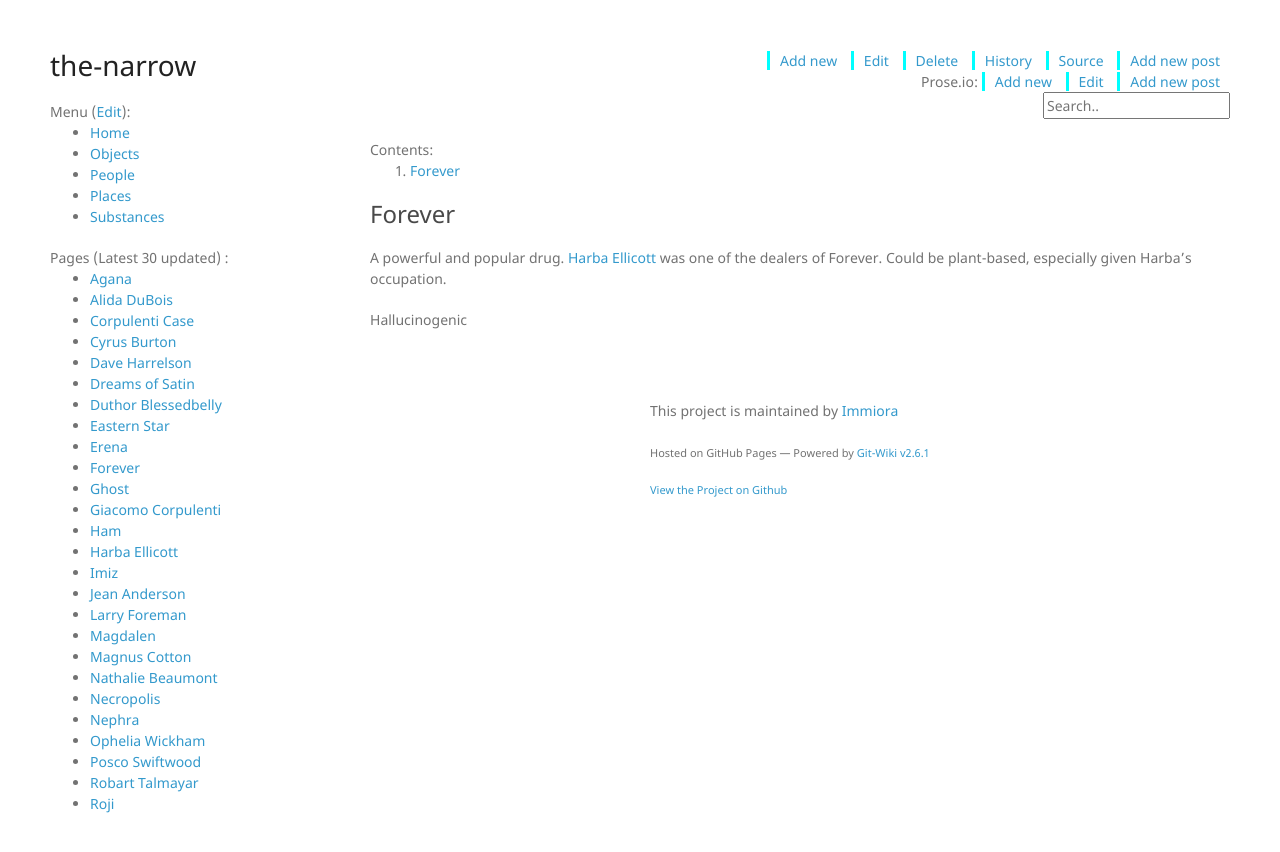
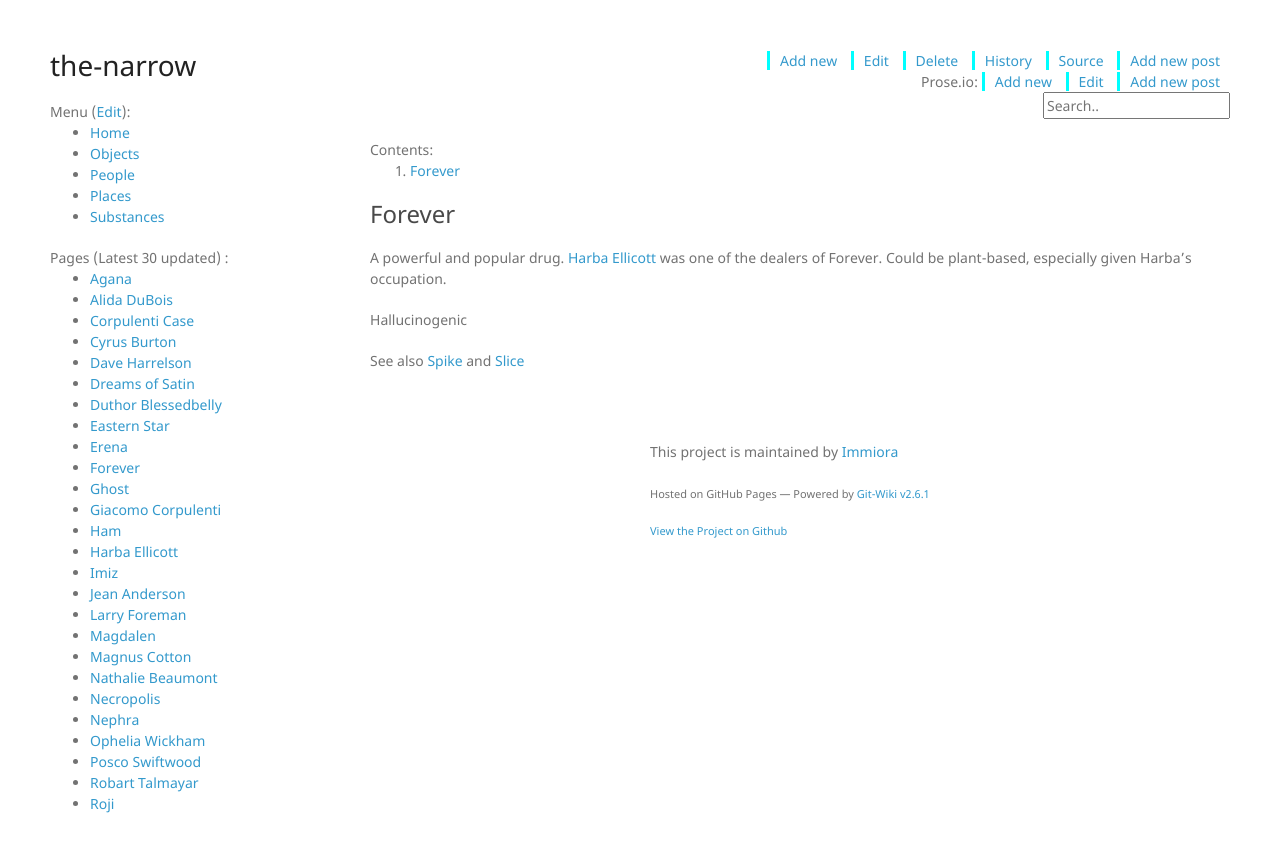
Before and after one commit to Immiora/the-narrow, a Jekyll site: the page built from wiki/substances/Forever.md, in a window 1280 px wide. Shown: the top 852 px of the page. Built offline with Jekyll 4.4.1, drawn with Linux system fonts in a browser that asks for light colours; nearby versions of some CDN libraries.

Commit message:
Update Forever.md

```diff
--- a/wiki/substances/Forever.md
+++ b/wiki/substances/Forever.md
@@ -7,3 +7,5 @@ categories: substances
 A powerful and popular drug. [Harba Ellicott](HarbaEllicott) was one of the dealers of Forever. Could be plant-based, especially given Harba's occupation.
 
 Hallucinogenic
+
+See also [Spike](Spike) and [Slice](Slice)
```
